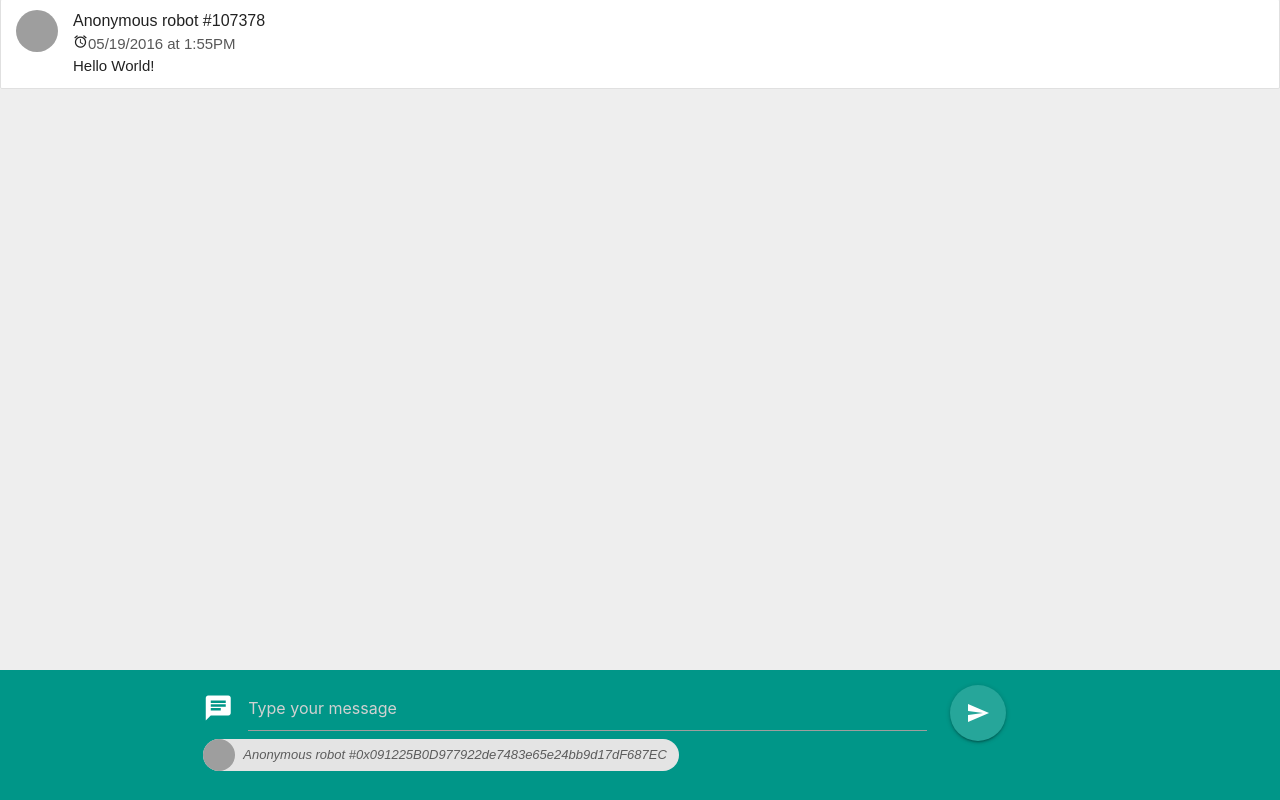
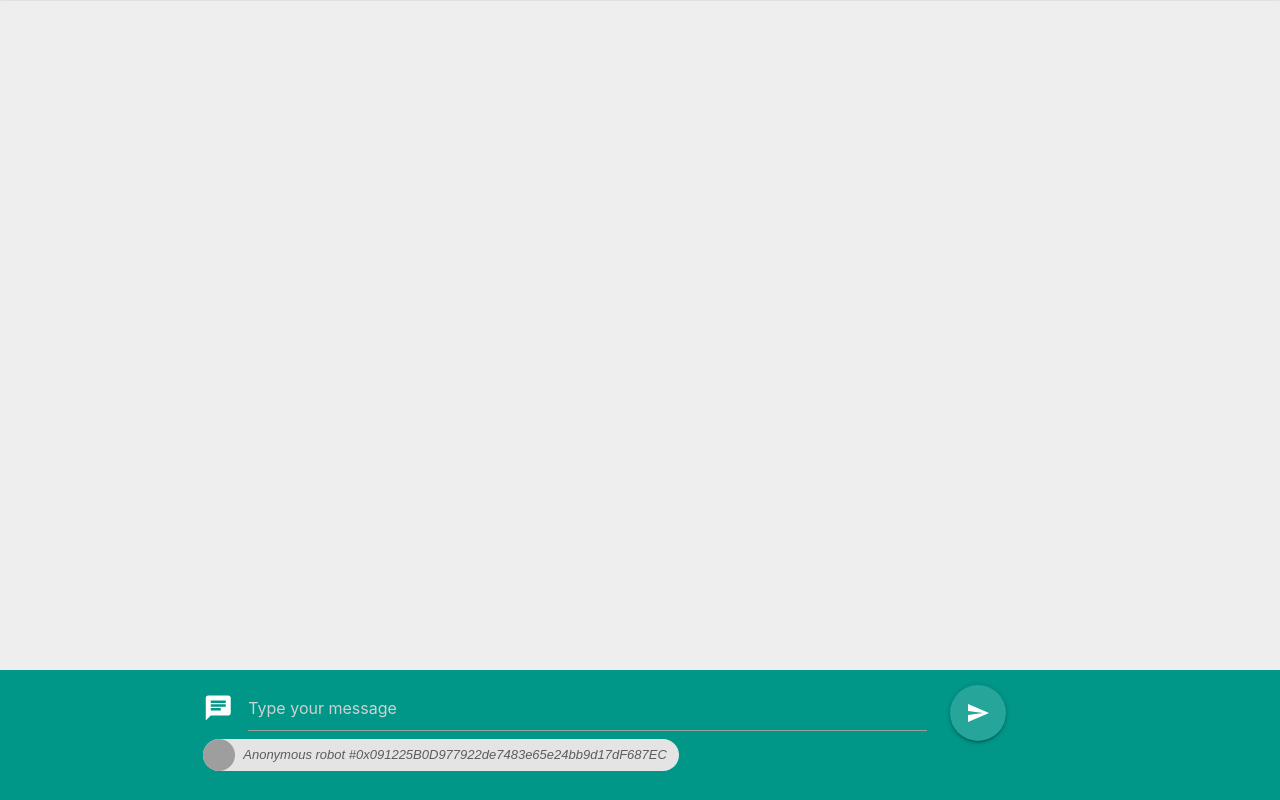
Before and after one commit to shundev/dapp-boilerplate, a React (Vite) app: page / in a window 1280 px wide. Built offline with nearby package versions, Linux system fonts and the light colour scheme; grey boxes are pictures that could not be loaded.

Commit message:
message list on memory

```diff
--- a/src/App.js
+++ b/src/App.js
@@ -13,10 +13,14 @@ class App extends Component {
       userAddress: "0x091225B0D977922de7483e65e24bb9d17dF687EC",
       history: [],
     }
+
+    this.sendMessage = this.sendMessage.bind(this)
   }
 
   sendMessage(message) {
-    console.log("sendMessage", message)
+    this.setState({
+      history: this.state.history.concat(message)
+    })
   }
 
   render() {
--- a/src/ChatHistory.js
+++ b/src/ChatHistory.js
@@ -7,21 +7,32 @@ export default class ChatHistory extends React.Component {
   render() {
     return (
       <ul className="collection">
-        <li className="collection-item avatar">
-          <img src="//robohash.org/107378?set=set2&bgset=bg2&size=70x70" alt="107378" className="circle" />
-          <span className="title">Anonymous robot #107378</span>
-          <p>
-            <i className="prefix tiny material-icons">alarm</i>
-            <span className="message-date">05/19/2016 at 1:55PM</span>
-            <br />
-            <span>Hello World!</span>
-          </p>
-        </li>
+      {
+        this.props.history.map((msgObj) => {
+          const imgURL = "//robohash.org/" + msgObj.Who + "?set=set2&bgset=bg2&size=70x70";
+          return (
+            <li className="collection-item avatar" key={ msgObj.When }>
+              <img src={ imgURL } alt="{ msgObj.Who }" className="circle" />
+              <span className="title">Anonymous robot #{ msgObj.Who }</span>
+              <p>
+                <i className="prefix tiny material-icons">alarm</i>
+                <span className="message-date">{ msgObj.When }</span>
+                <br />
+                <span>{ msgObj.What }</span>
+              </p>
+            </li>
+          )
+        })
+      }
       </ul>
     )
   }
 }
 
+class ChatHistoryItem extends React.Component {
+
+}
+
 ChatHistory.propTypes = {
-  history: PropTypes.arrayOf(PropTypes.string),
+  history: PropTypes.arrayOf(PropTypes.object),
 }
--- a/src/ChatInput.js
+++ b/src/ChatInput.js
@@ -4,16 +4,39 @@ import PropTypes from 'prop-types'
 import './ChatInput.styl'
 
 export default class ChatInput extends React.Component {
+  onSubmit(e) {
+    e.preventDefault()
+
+    const message = this.refs.txtMessage.value
+    if (message.length === 0) {
+      return
+    }
+
+    const msgObj = {
+      Who: this.props.userAddress,
+      What: message,
+      When: new Date().valueOf()
+    }
+
+    this.props.sendMessage(msgObj)
+    this.refs.txtMessage.value = ""
+    this.refs.txtMessage.focus()
+  }
+
+  componentDidMount() {
+    this.refs.txtMessage.value = ""
+  }
+
   render() {
       const imgURL = "//robohash.org/" + this.props.userAddress + "?set=set2&bgset=bg2&size=70x70"
 
       return (
         <footer className="teal">
-          <form className="container">
+          <form className="container" onSubmit={ this.onSubmit.bind(this) }>
             <div className="row">
               <div className="input-field col s10">
                 <i className="prefix material-icons">chat</i>
-                <input type="text" placeholder="Type your message" />
+                <input ref="txtMessage" type="text" placeholder="Type your message" />
                 <span className="chip left">
                   <img src={ imgURL } />
                   <span>Anonymous robot #{ this.props.userAddress }</span>
```
